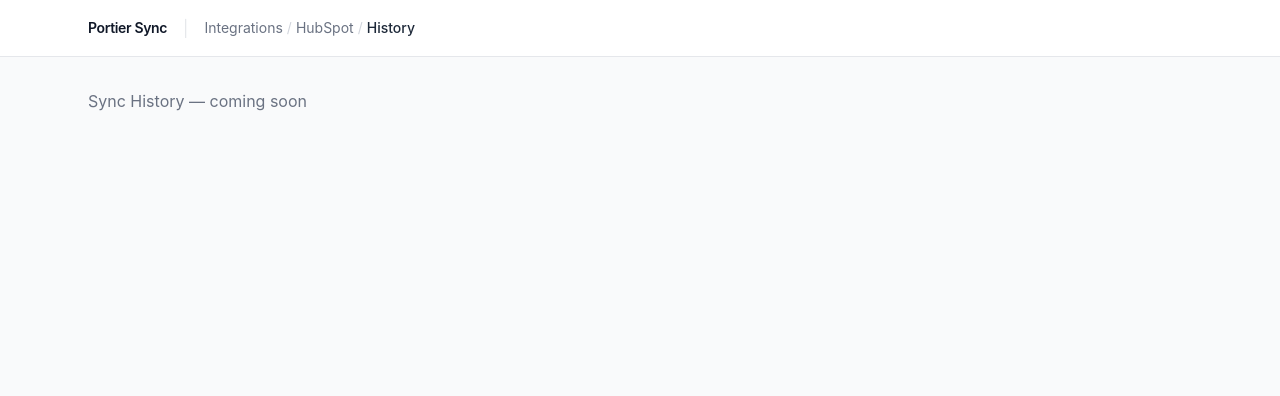
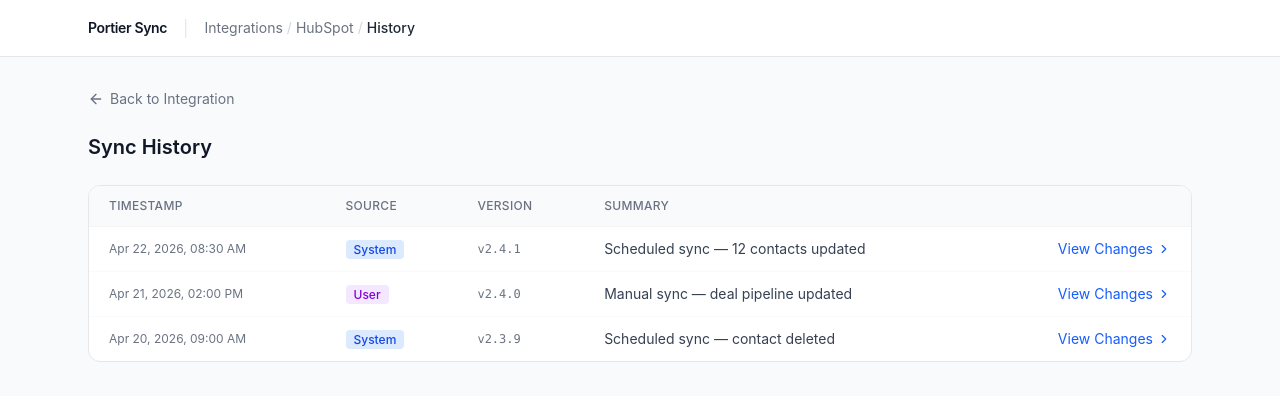
Before and after one commit to yuhanasy/sync-panel, a React (Vite) app: page /integrations/hubspot/history in a window 1280 px wide. Shown: the top 396 px of the page. Built offline with nearby package versions, Linux system fonts and the light colour scheme.

Commit message:
feat: sync history and history detail pages

```diff
--- /dev/null
+++ b/src/components/history/VersionChangeCard.tsx
@@ -0,0 +1,43 @@
+import type { VersionChange } from '@/types'
+
+const BADGE_STYLES: Record<VersionChange['change_type'], string> = {
+  ADD: 'bg-green-100 text-green-700',
+  UPDATE: 'bg-blue-100 text-blue-700',
+  DELETE: 'bg-red-100 text-red-700',
+}
+
+interface Props {
+  change: VersionChange
+}
+
+export function VersionChangeCard({ change }: Props) {
+  return (
+    <div className="border border-gray-200 bg-white rounded-lg p-4">
+      <div className="flex items-center gap-3 mb-3 flex-wrap">
+        <span className="text-xs text-gray-400">{change.entity_type} · {change.entity_id}</span>
+        <span className="text-sm font-medium text-gray-900 font-mono">{change.field_name}</span>
+        <span className={`text-xs px-2 py-0.5 rounded font-medium ${BADGE_STYLES[change.change_type]}`}>
+          {change.change_type}
+        </span>
+      </div>
+      <div className="space-y-2">
+        {change.change_type !== 'ADD' && (
+          <div>
+            <p className="text-xs text-gray-400 uppercase tracking-wide mb-1">Previous Value</p>
+            <p className="text-sm font-mono text-gray-700 bg-gray-50 rounded px-2 py-1 break-all">
+              {change.previous_value ?? '—'}
+            </p>
+          </div>
+        )}
+        {change.change_type !== 'DELETE' && (
+          <div>
+            <p className="text-xs text-gray-400 uppercase tracking-wide mb-1">New Value</p>
+            <p className="text-sm font-mono text-gray-700 bg-gray-50 rounded px-2 py-1 break-all">
+              {change.new_value ?? '—'}
+            </p>
+          </div>
+        )}
+      </div>
+    </div>
+  )
+}
--- a/src/pages/HistoryDetail.tsx
+++ b/src/pages/HistoryDetail.tsx
@@ -1,3 +1,67 @@
+import { Link, useParams } from 'react-router-dom'
+import { ArrowLeft } from 'lucide-react'
+import { useHistoryStore } from '@/stores/history_store'
+import { useIntegrationStore } from '@/stores/integration_store'
+import { StatCard } from '@/components/ui/StatCard'
+import { VersionChangeCard } from '@/components/history/VersionChangeCard'
+
 export function HistoryDetail() {
-  return <div className="text-gray-500">History Detail — coming soon</div>
+  const { id, version } = useParams<{ id: string; version: string }>()
+
+  const entry = useHistoryStore((s) =>
+    s.entries.find((e) => e.integration_id === id && e.version === version) ?? null
+  )
+  const integration = useIntegrationStore((s) =>
+    s.integrations.find((i) => i.id === id) ?? null
+  )
+
+  if (!entry || !integration) {
+    return (
+      <div className="text-center py-20">
+        <p className="text-gray-500 text-sm">History entry not found.</p>
+      </div>
+    )
+  }
+
+  const added = entry.changes.filter((c) => c.change_type === 'ADD').length
+  const updated = entry.changes.filter((c) => c.change_type === 'UPDATE').length
+  const deleted = entry.changes.filter((c) => c.change_type === 'DELETE').length
+  const total = entry.changes.length
+
+  return (
+    <div className="space-y-6">
+      <Link
+        to={`/integrations/${id}/history`}
+        className="inline-flex items-center gap-1.5 text-sm text-gray-500 hover:text-gray-700 transition-colors"
+        aria-label="Back to history"
+      >
+        <ArrowLeft className="w-4 h-4" />
+        Back to History
+      </Link>
+
+      <h1 className="text-xl font-semibold text-gray-900">
+        {integration.name} — Version {version}
+      </h1>
+
+      <div className="grid grid-cols-2 sm:grid-cols-4 gap-4">
+        <StatCard label="Added" value={added} />
+        <StatCard label="Updated" value={updated} />
+        <StatCard label="Deleted" value={deleted} />
+        <StatCard label="Total" value={total} />
+      </div>
+
+      {entry.changes.length === 0 ? (
+        <div className="text-center py-12">
+          <p className="text-sm text-gray-400">No changes recorded for this version.</p>
+        </div>
+      ) : (
+        <div className="space-y-3">
+          <h2 className="text-sm font-medium text-gray-900">Detailed Changes</h2>
+          {entry.changes.map((change) => (
+            <VersionChangeCard key={change.id} change={change} />
+          ))}
+        </div>
+      )}
+    </div>
+  )
 }
--- a/src/pages/SyncHistory.tsx
+++ b/src/pages/SyncHistory.tsx
@@ -1,3 +1,105 @@
+import { Link, useParams } from 'react-router-dom'
+import { ArrowLeft, ChevronRight } from 'lucide-react'
+import { useShallow } from 'zustand/react/shallow'
+import { useHistoryStore } from '@/stores/history_store'
+import type { HistoryEntry } from '@/types'
+
+const SOURCE_STYLES: Record<HistoryEntry['source'], string> = {
+  System: 'bg-blue-100 text-blue-700',
+  User: 'bg-purple-100 text-purple-700',
+}
+
+function formatDate(iso: string) {
+  return new Date(iso).toLocaleString(undefined, {
+    month: 'short',
+    day: 'numeric',
+    year: 'numeric',
+    hour: '2-digit',
+    minute: '2-digit',
+  })
+}
+
 export function SyncHistory() {
-  return <div className="text-gray-500">Sync History — coming soon</div>
+  const { id } = useParams<{ id: string }>()
+
+  const entries = useHistoryStore(
+    useShallow((s) =>
+      [...s.entries]
+        .filter((e) => e.integration_id === id)
+        .sort((a, b) => new Date(b.timestamp).getTime() - new Date(a.timestamp).getTime())
+    )
+  )
+
+  return (
+    <div className="space-y-6">
+      <Link
+        to={`/integrations/${id}`}
+        className="inline-flex items-center gap-1.5 text-sm text-gray-500 hover:text-gray-700 transition-colors"
+        aria-label="Back to integration"
+      >
+        <ArrowLeft className="w-4 h-4" />
+        Back to Integration
+      </Link>
+
+      <h1 className="text-xl font-semibold text-gray-900">Sync History</h1>
+
+      {entries.length === 0 ? (
+        <div className="text-center py-20">
+          <p className="text-sm text-gray-400">No sync history yet.</p>
+        </div>
+      ) : (
+        <div className="bg-white rounded-xl border border-gray-200 overflow-hidden">
+          <table className="w-full text-sm">
+            <thead>
+              <tr className="border-b border-gray-100 bg-gray-50">
+                <th className="text-left px-5 py-3 text-xs font-medium text-gray-500 uppercase tracking-wide">
+                  Timestamp
+                </th>
+                <th className="text-left px-5 py-3 text-xs font-medium text-gray-500 uppercase tracking-wide">
+                  Source
+                </th>
+                <th className="text-left px-5 py-3 text-xs font-medium text-gray-500 uppercase tracking-wide">
+                  Version
+                </th>
+                <th className="text-left px-5 py-3 text-xs font-medium text-gray-500 uppercase tracking-wide">
+                  Summary
+                </th>
+                <th className="px-5 py-3" />
+              </tr>
+            </thead>
+            <tbody>
+              {entries.map((entry) => (
+                <tr key={entry.id} className="border-b border-gray-50 last:border-0 hover:bg-gray-50/50">
+                  <td className="px-5 py-3 text-gray-500 whitespace-nowrap text-xs">
+                    {formatDate(entry.timestamp)}
+                  </td>
+                  <td className="px-5 py-3">
+                    <span className={`text-xs px-2 py-0.5 rounded font-medium ${SOURCE_STYLES[entry.source]}`}>
+                      {entry.source}
+                    </span>
+                  </td>
+                  <td className="px-5 py-3 font-mono text-xs text-gray-500">
+                    v{entry.version}
+                  </td>
+                  <td className="px-5 py-3 text-gray-700">{entry.summary}</td>
+                  <td className="px-5 py-3 text-right">
+                    {entry.version && (
+                      <Link
+                        to={`/integrations/${id}/history/${entry.version}`}
+                        className="inline-flex items-center gap-1 text-sm text-blue-600 hover:underline whitespace-nowrap"
+                        aria-label="View changes"
+                      >
+                        View Changes
+                        <ChevronRight className="w-3.5 h-3.5" />
+                      </Link>
+                    )}
+                  </td>
+                </tr>
+              ))}
+            </tbody>
+          </table>
+        </div>
+      )}
+    </div>
+  )
 }
```
Also changed, not shown: 2 other files (tests, documents, lock files or other folders).
